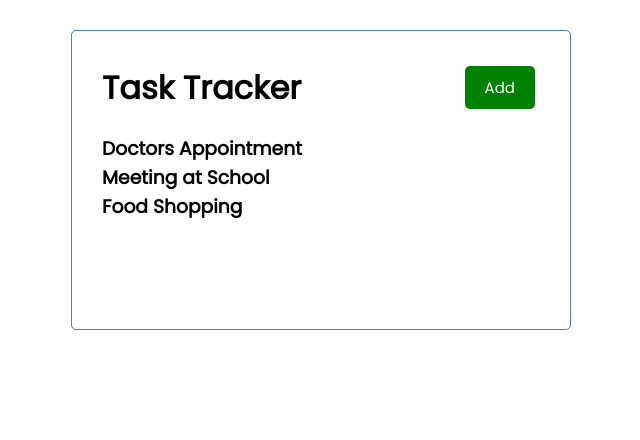
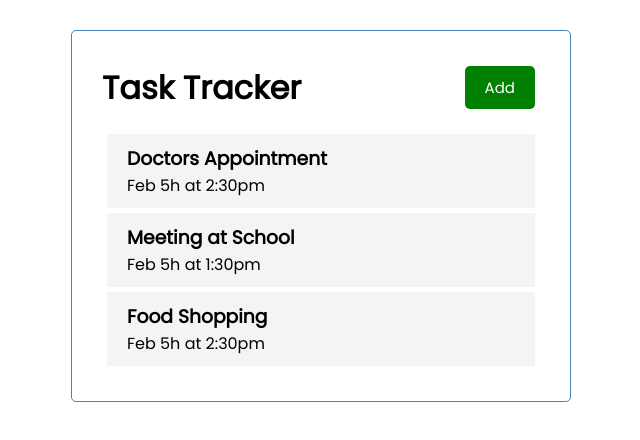
Before and after one commit to aerialist7/react-task-tracker, a React (Create React App) app: page / in a window 1280 px wide. Shown: the top 440 px of the page, without its empty margins (319-959 px from the left). Built offline with nearby package versions, Linux system fonts and the light colour scheme; the HTML template or start-up script is replaced by a standard one.

Commit message:
Task component

```diff
--- /dev/null
+++ b/src/components/Task.js
@@ -0,0 +1,7 @@
+const Task = ({task}) =>
+    <div className="task">
+        <h3>{task.text}</h3>
+        <p>{task.day}</p>
+    </div>
+
+export default Task
--- a/src/components/Tasks.js
+++ b/src/components/Tasks.js
@@ -1,14 +1,10 @@
-import PropTypes from "prop-types"
+import Task from "./Task"
 
 const Tasks = ({tasks}) =>
     <>{
         tasks.map(task =>
-            <h3 key={task.id}>{task.text}</h3>
+            <Task key={task.id} task={task}/>
         )
     }</>
 
-Tasks.propTypes = {
-    tasks: PropTypes.array,
-}
-
 export default Tasks
```
